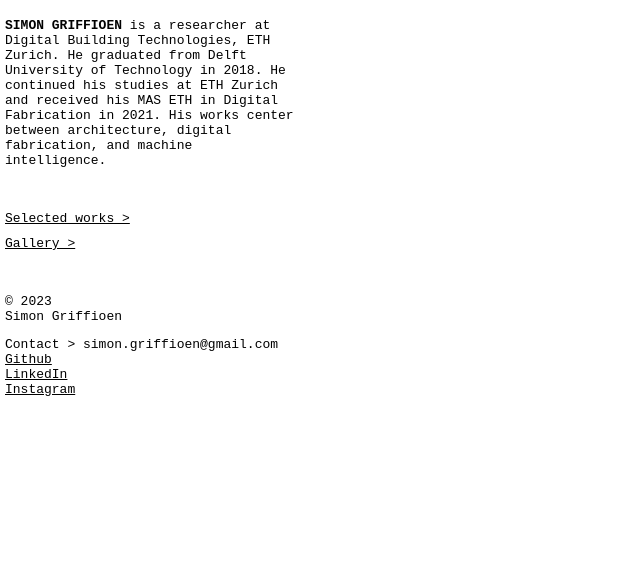
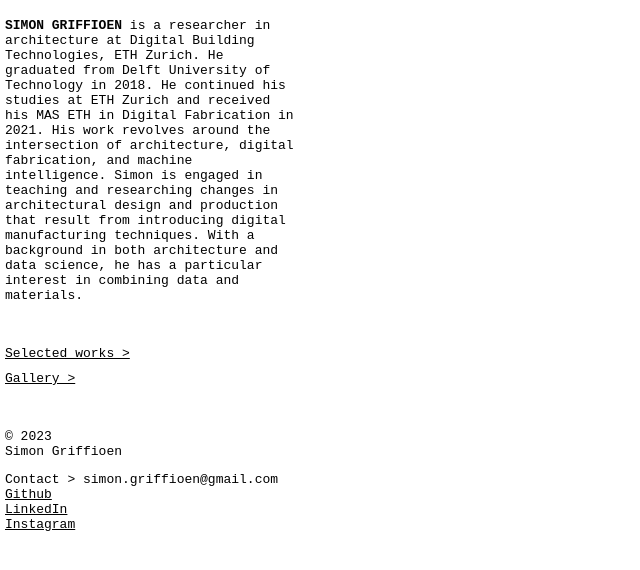
Before and after one commit to sgffoen/about, a plain HTML site: page index.html in a window 1280 px wide. Shown: the whole page, without its empty margins (0-640 px from the left). Drawn offline with Linux system fonts and the light colour scheme.

Commit message:
update header text

```diff
--- a/header.html
+++ b/header.html
@@ -1,4 +1,4 @@
 <header>
   <!-- Header content here -->
-  <p><b>SIMON GRIFFIOEN</b> is a researcher at Digital Building Technologies, ETH Zurich. He graduated from Delft University of Technology in 2018. He continued his studies at ETH Zurich and received his MAS ETH in Digital Fabrication in 2021. His works center between architecture, digital fabrication, and machine intelligence.</p>
+  <p><b>SIMON GRIFFIOEN</b> is a researcher in architecture at Digital Building Technologies, ETH Zurich. He graduated from Delft University of Technology in 2018. He continued his studies at ETH Zurich and received his MAS ETH in Digital Fabrication in 2021. His work revolves around the intersection of architecture, digital fabrication, and machine intelligence. Simon is engaged in teaching and researching changes in architectural design and production that result from introducing digital manufacturing techniques. With a background in both architecture and data science, he has a particular interest in combining data and materials.</p>
 </header>
```
